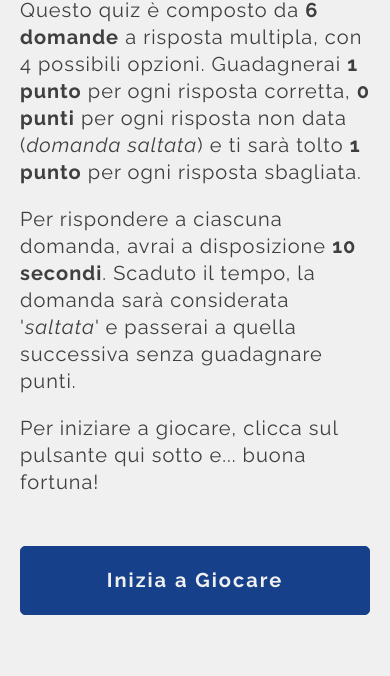
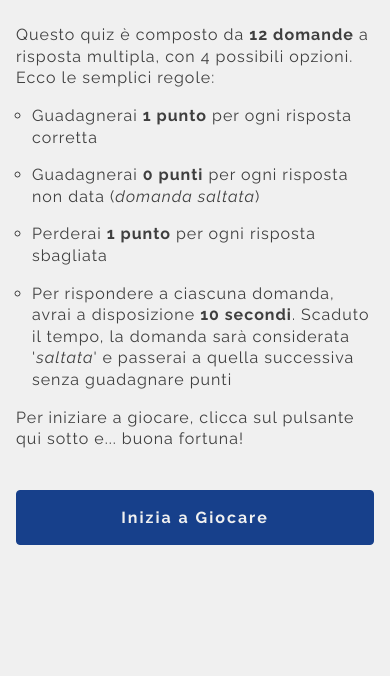
Before and after one commit to Maurizio-Grasso/quiz, a website: page index.html in a window 390 px wide. Shown: the part 168-844 px from the top of the page. Drawn offline with Linux system fonts and the light colour scheme.

Commit message:
responsiveness, miglioramenti istruzioni

```diff
--- a/index.html
+++ b/index.html
@@ -37,17 +37,22 @@
                     <h1 class="instructions__heading">Smart Quiz: Istruzioni</h1>
 
                     <div class="instructions__text">
+
                         <p>
-                            Questo quiz è composto da <strong><span class="instructions__questions-count"></span> domande</strong> a risposta multipla, con 4 possibili opzioni. Guadagnerai <strong>1 punto</strong> per ogni risposta corretta, <strong>0 punti</strong> per ogni risposta non data (<em>domanda saltata</em>) e ti sarà tolto <strong>1 punto</strong> per ogni risposta sbagliata.
+                            Questo quiz è composto da <strong><span class="instructions__questions-count"></span> domande</strong> a risposta multipla, con 4 possibili opzioni. Ecco le semplici regole:
                         </p>
 
-                        <p>
-                            Per rispondere a ciascuna domanda, avrai a disposizione <strong><span class="instructions__seconds-per-answer"></span> secondi</strong>. Scaduto il tempo, la domanda sarà considerata '<em>saltata</em>' e passerai a quella successiva senza guadagnare punti.
-                        </p>
+                        <ul>
+                            <li>Guadagnerai <strong>1 punto</strong> per ogni risposta corretta</li>
+                            <li>Guadagnerai <strong>0 punti</strong> per ogni risposta non data (<em>domanda saltata</em>)</li>
+                            <li>Perderai <strong>1 punto</strong> per ogni risposta sbagliata</li>
+                            <li>Per rispondere a ciascuna domanda, avrai a disposizione <strong><span class="instructions__seconds-per-answer"></span> secondi</strong>. Scaduto il tempo, la domanda sarà considerata '<em>saltata</em>' e passerai a quella successiva senza guadagnare punti</li>
+                        </ul>
 
                         <p>
                             Per iniziare a giocare, clicca sul pulsante qui sotto e... buona fortuna!
                         </p>
+
                     </div>
 
                     <button class="btn btn--primary btn--large" onclick="quizStart()">Inizia a Giocare</button>
@@ -62,7 +67,7 @@
                         <p>Hai completato il gioco totalizzando <strong><span class="results__score"></span> punti</strong> su <strong><span class="results__max-score"></span></strong> complessivamente disponibili. Se vuoi giocare un'altra volta, clicca sul pulsante qui sotto.</p>
                     </div>
 
-                    <button class="btn btn--primary btn--large" onclick="quizStart()">Gioca di Nuovo</button>
+                    <button class="btn btn--primary btn--large" onclick="init()">Ricomincia</button>
 
                 </div>
 
--- a/js/main.js
+++ b/js/main.js
@@ -57,6 +57,7 @@ init();
 //  Inizializzazione del'app
 
 function init(){
+    hideResults();
     hideGameControls();
     showInstructions();
 }
@@ -164,9 +165,9 @@ function printAnswers() {
 
 function quizStart() {
 
+    // hideResults();
+
     hideInstructions();
-    hideResults();
-
     showGameControls();
 
     currentQuestionIndex = 0;
--- a/js/questions.js
+++ b/js/questions.js
@@ -69,6 +69,78 @@ const questions = [
             'La Terra è più grande di Marte' ,
         ] ,
         correct : 0
+    } ,
+
+    {
+        text : 'Quale fra questi NON è un linguaggio di programmazione?' ,
+        type : 'plain-text' ,
+        answers : [
+            'Python',
+            'Java' ,
+            'HTML' ,
+            'C++' ,
+        ] ,
+        correct : 2
+    } ,
+
+    {
+        text : 'In quale anno il Titanic affondò?' ,
+        type : 'plain-text' ,
+        answers : [
+            '1901',
+            '1920' ,
+            '1921' ,
+            '1912' ,
+        ] ,
+        correct : 3
+    } ,
+
+    {
+        text : 'Qual è il numero primo immediatamente superiore a 100?' ,
+        type : 'plain-text' ,
+        answers : [
+            '101',
+            '102' ,
+            '103' ,
+            '104' ,
+        ] ,
+        correct : 0
+    } ,
+
+    {
+        text : 'Con quale di questi Paesi NON confina la Polonia?' ,
+        type : 'plain-text' ,
+        answers : [
+            'Russia',
+            'Ungheria' ,
+            'Slovacchia' ,
+            'Ucraina' ,
+        ] ,
+        correct : 1
+    } ,
+
+    {
+        text : 'Quale di questi personaggi è nato per primo?' ,
+        type : 'plain-text' ,
+        answers : [
+            'Charles Darwin',
+            'Alessandro Volta' ,
+            'Ludwig van Beethoven ' ,
+            'Camillo Benso, conte di Cavour' ,
+        ] ,
+        correct : 1
+    } ,
+
+    {
+        text : 'Chi ha scritto la colonna sonora del film \'Jurassic Park\'?' ,
+        type : 'plain-text' ,
+        answers : [
+            'Trevor Jones',
+            'James Horner' ,
+            'John Williams' ,
+            'Hans Zimmer ' ,
+        ] ,
+        correct : 2
     }
 
 ];
--- a/sass/partials/_base.scss
+++ b/sass/partials/_base.scss
@@ -60,10 +60,40 @@ $transition-duration-short : .5s;
     letter-spacing: $letter-spacing-default;
 }
 
+@mixin resp($breakpoint) {
+
+    @if $breakpoint == phone {
+        @media only screen and (max-width: 31.25em) {    // 600px
+            @content
+        };
+    }
+
+    @if $breakpoint == tablet {
+        @media only screen and (max-width: 64em) {    // 1024px
+            @content
+        };
+    }
+
+    @if $breakpoint == desktop {
+        @media only screen and (max-width: 75em) {    // 1200px
+            @content
+        };
+    }
+}
+
 // Defaults
 
 :root {
     font-size: 62.5%;
+
+    @include resp(tablet) {
+        font-size: 55%;
+    }
+
+    @include resp(phone) {
+        font-size: 50%;
+    }
+
 }
 
 * ,
@@ -93,24 +123,3 @@ body {
 }
 
 // Media Queries
-
-@mixin resp($breakpoint) {
-
-    @if $breakpoint == phone {
-        @media only screen and (max-width: 31.25em) {    // 600px
-            @content
-        };
-    }
-
-    @if $breakpoint == tablet {
-        @media only screen and (max-width: 64em) {    // 1024px
-            @content
-        };
-    }
-
-    @if $breakpoint == desktop {
-        @media only screen and (max-width: 75em) {    // 1200px
-            @content
-        };
-    }
-}
--- a/sass/partials/_components.scss
+++ b/sass/partials/_components.scss
@@ -19,7 +19,7 @@
     &:disabled:hover{
         background-color: $lightgray;
         cursor: not-allowed;
-        border: none;
+        border-color: $lightgray;
         opacity: .75;
         color: $white;
     }
--- a/sass/partials/_smart-quiz.scss
+++ b/sass/partials/_smart-quiz.scss
@@ -33,12 +33,20 @@
         @include flex-col;
     }
 
-    &__text p {
-        &:not(:last-child) {
-            margin-bottom: $spacing-standard;
+    &__text {
+
+        p , ul , li{
+
+            &:not(:last-child) {
+                margin-bottom: $spacing-standard;
+            }
+        }
+
+        ul {
+            list-style-type: circle;
+            margin-left: $spacing-standard;
         }
     }
-
 }
 
 .results {
@@ -112,11 +120,26 @@
         display: flex;
         flex-direction: row;
         justify-content: space-between;
+
+        @include resp(phone) {
+            flex-wrap: wrap;
+        }
     }
 
     &__submit ,
     &__skip{
+
         flex: 0 0 calc( (100% - #{$spacing-standard}) / 2);
+
+        @include resp(phone) {
+
+            flex: 1 1 100%;
+
+            &:not(:last-child) {
+                margin-bottom: $spacing-standard;
+            }
+
+        }
     }
 
 }
```
Also changed, not shown: css/style.css.
